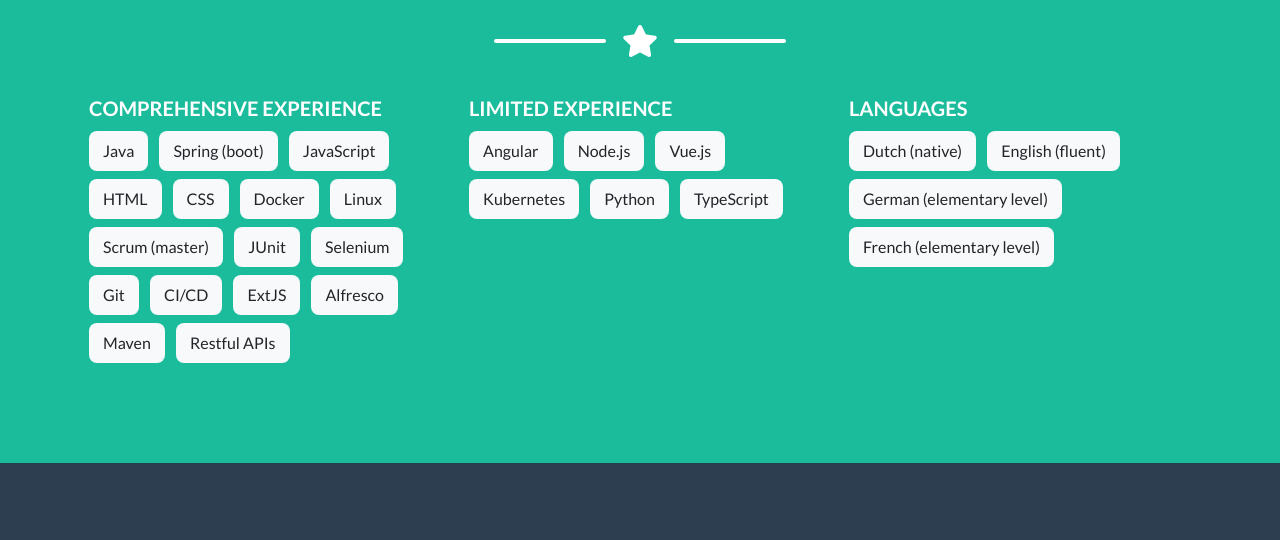
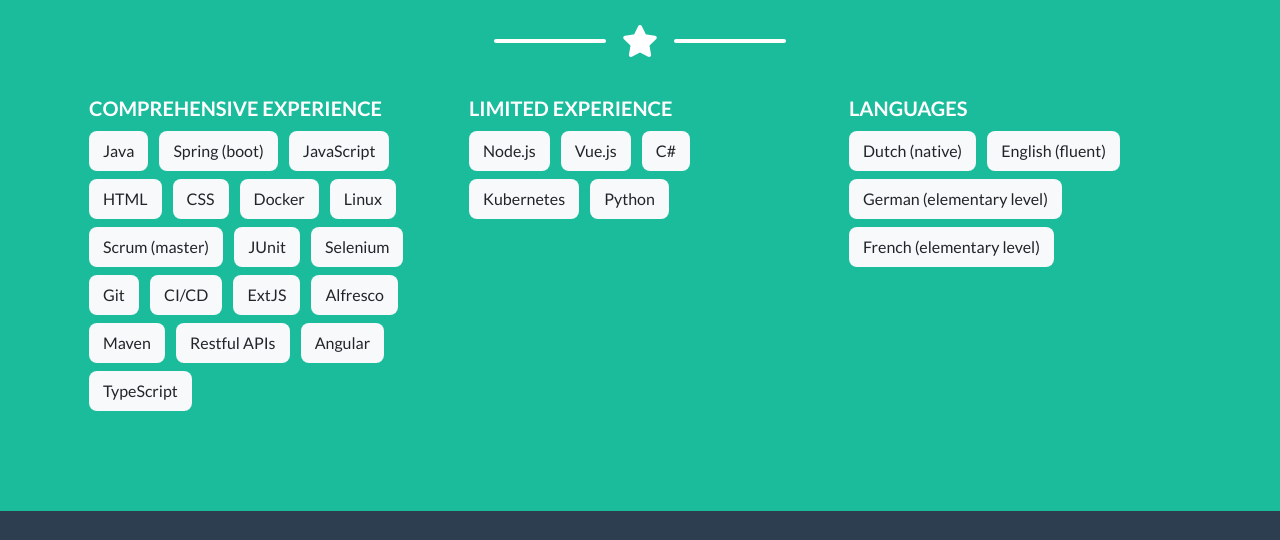
Before and after one commit to JelteJ/jeltej.github.io, a plain HTML site: page index.html in a window 1280 px wide. Shown: the part 1322-1862 px from the top of the page. Drawn offline with Linux system fonts and the light colour scheme.

Commit message:
Changed: Technologies

```diff
--- a/index.html
+++ b/index.html
@@ -137,15 +137,16 @@
             <div class="btn bg-light m-1">Alfresco</div>
             <div class="btn bg-light m-1">Maven</div>
             <div class="btn bg-light m-1">Restful APIs</div>
+            <div class="btn bg-light m-1">Angular</div>
+            <div class="btn bg-light m-1">TypeScript</div>
           </div>
           <div class="col-lg-4 ml-auto ">
             <p class="lead m-1 text-uppercase font-weight-bold">Limited experience</p>
-            <div class="btn bg-light m-1">Angular</div>
             <div class="btn bg-light m-1">Node.js</div>
             <div class="btn bg-light m-1">Vue.js</div>
+            <div class="btn bg-light m-1">C#</div>
             <div class="btn bg-light m-1">Kubernetes</div>
             <div class="btn bg-light m-1">Python</div>
-            <div class="btn bg-light m-1">TypeScript</div>
           </div>
           <div class="col-lg-4 ml-auto ">
             <p class="lead m-1 text-uppercase font-weight-bold">Languages</p>
```
